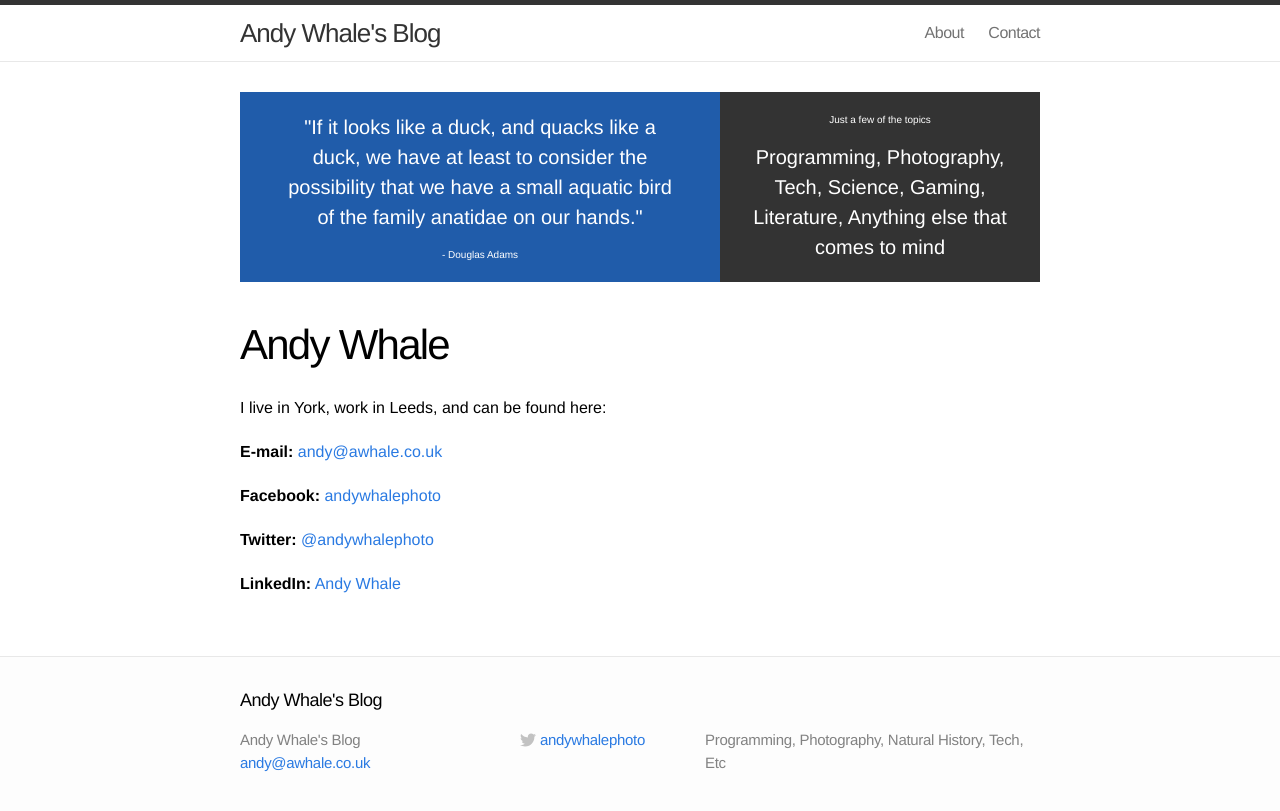
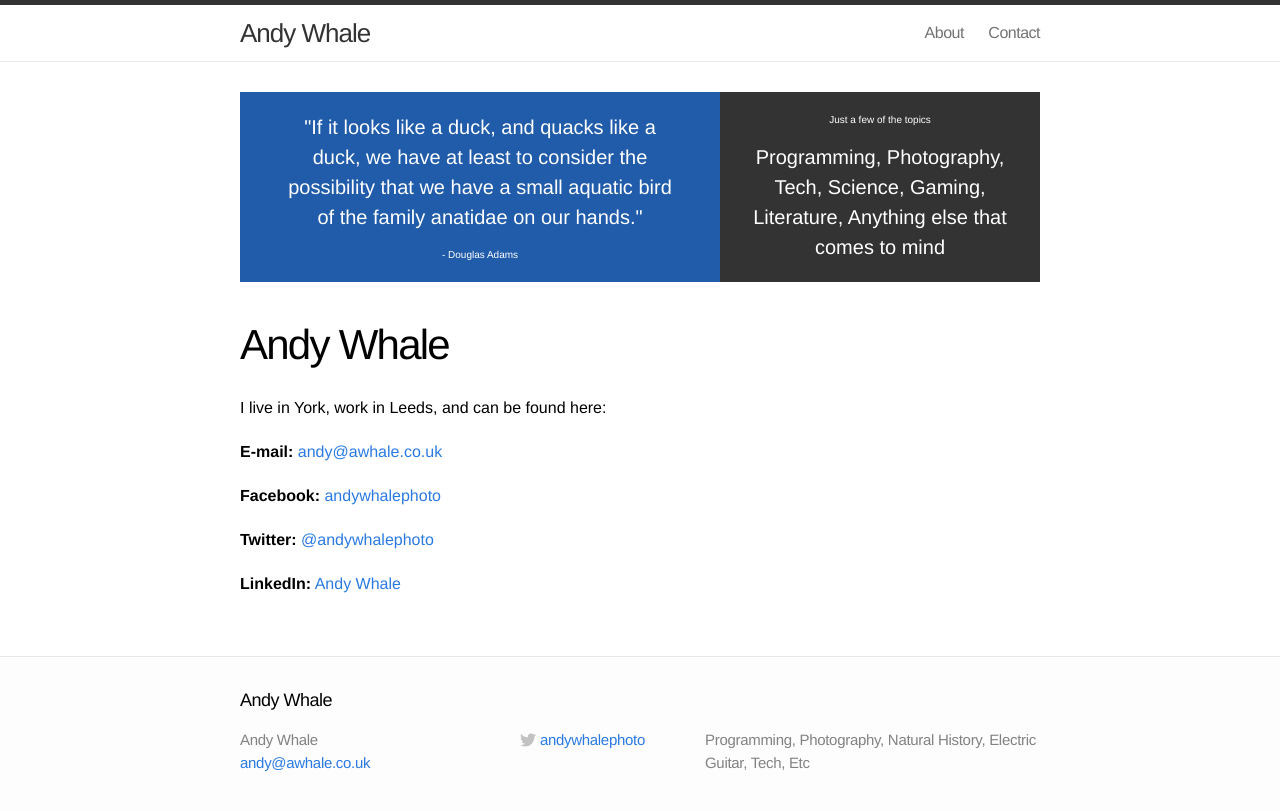
Before and after one commit to andywhale/andywhale.github.io, a Jekyll site: the page built from index.html, in a window 1280 px wide. Shown: the top 811 px of the page. Built offline with Jekyll 4.4.1, drawn with Linux system fonts in a browser that asks for light colours; the list of posts is cut into pages by our own code.

Commit message:
Update _config.yml

```diff
--- a/_config.yml
+++ b/_config.yml
@@ -1,7 +1,7 @@
 # Site settings
-title: Andy Whale's Blog
+title: Andy Whale
 email: andy@awhale.co.uk
-description: "Programming, Photography, Natural History, Tech, Etc"
+description: "Programming, Photography, Natural History, Electric Guitar, Tech, Etc"
 baseurl: ""
 url: "http://awhale.co.uk"
 twitter_username: andywhalephoto
```
